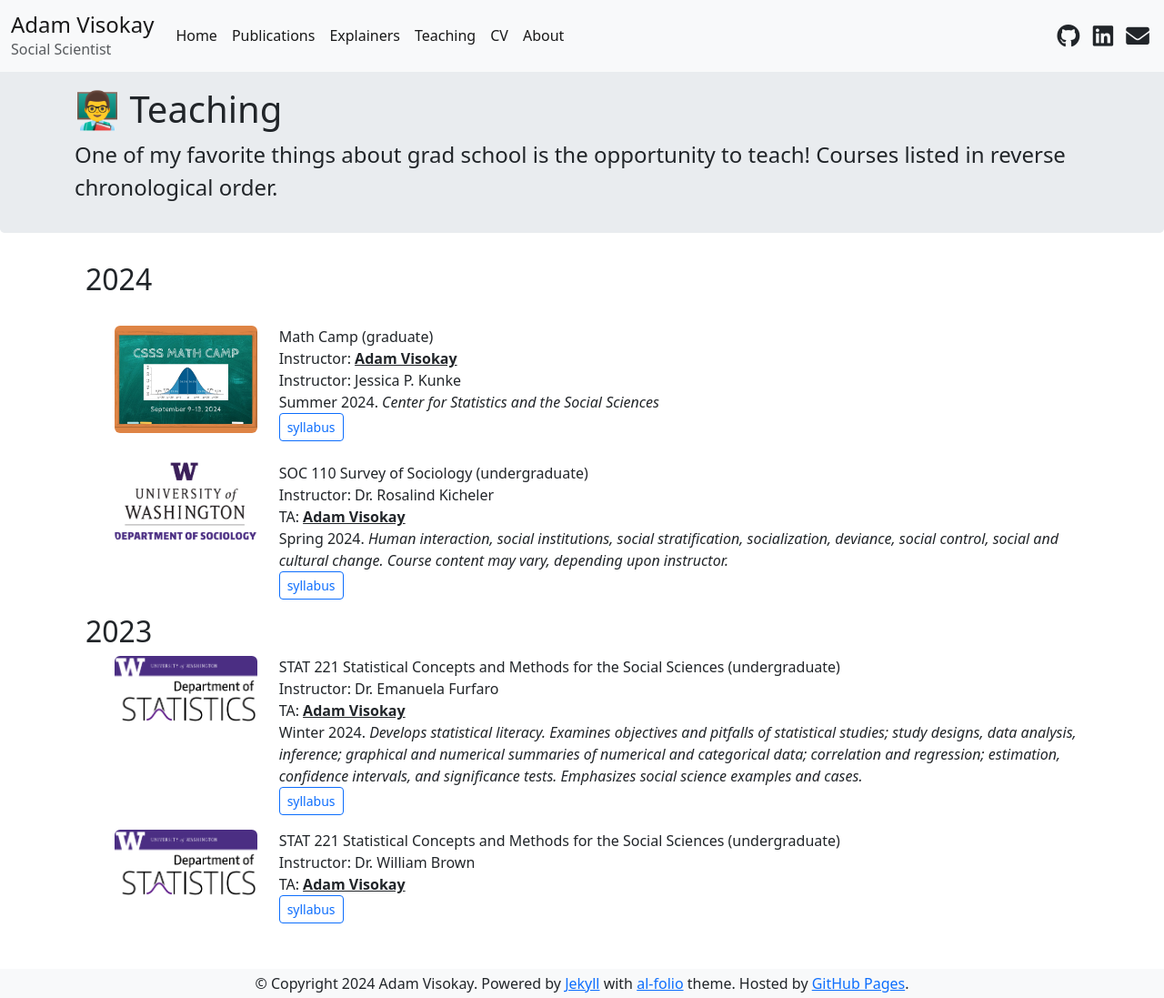
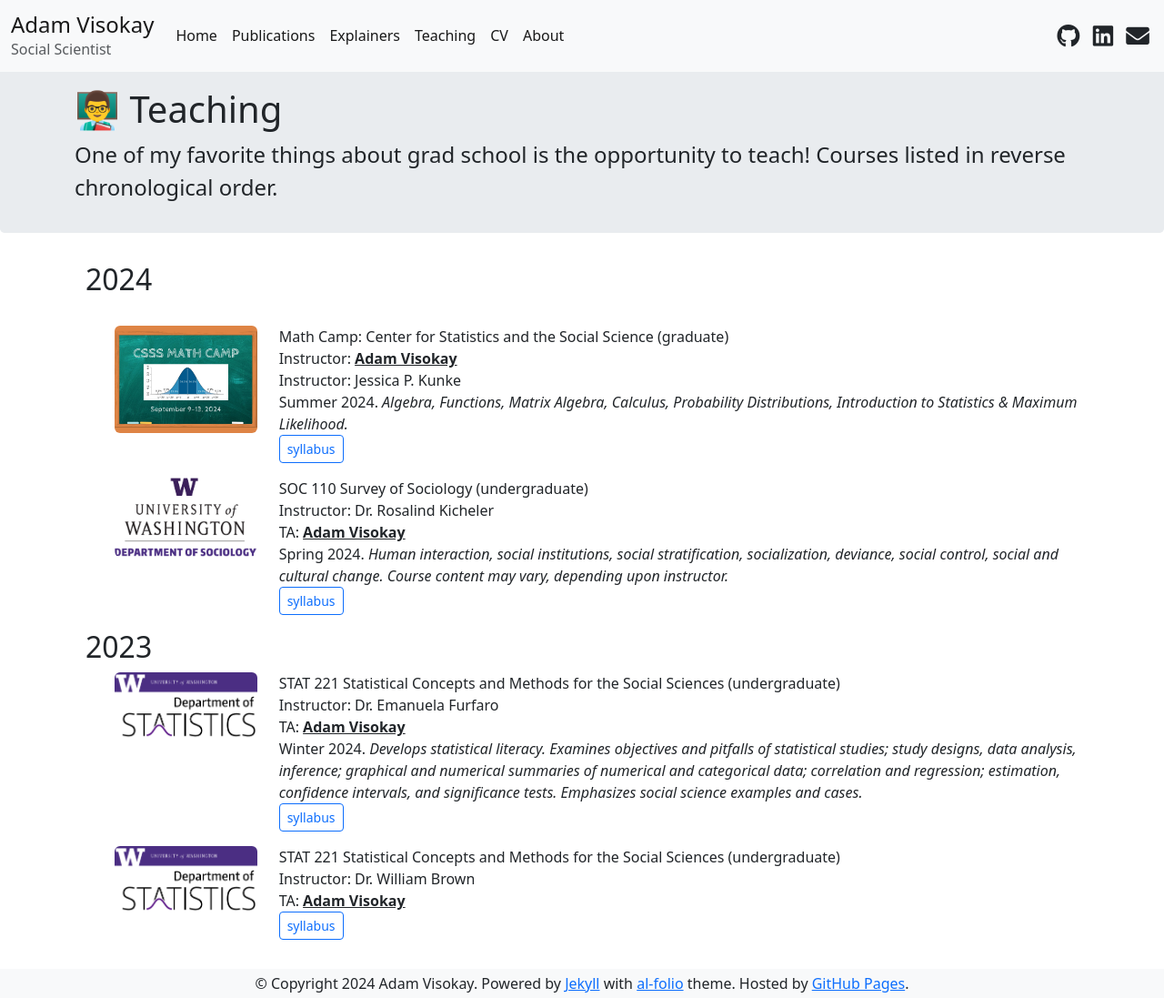
Before and after one commit to avisokay/avisokay.github.io, a Jekyll site: the page built from teaching.html, in a window 1280 px wide and 1097 px high. Shown: the whole window at 91% size. Built offline with Jekyll 4.4.1, drawn with Linux system fonts in a browser that asks for light colours; nearby versions of some CDN libraries.

Commit message:
updated teaching page

```diff
--- a/_includes/teaching.md
+++ b/_includes/teaching.md
@@ -16,13 +16,13 @@
                             </figure>
                         </div>
                         <div class="col-sm-10">
-                            <div class="title">Math Camp (graduate)</div>
+                            <div class="title">Math Camp: Center for Statistics and the Social Science (graduate)</div>
                             <div class="author">
                                 Instructor: <u><strong>Adam Visokay</strong></u><br>
                                 Instructor: Jessica P. Kunke
                             </div>
                             <div class="periodical">
-                                Summer 2024. <em>Center for Statistics and the Social Sciences</em>
+                                Summer 2024. <em>Algebra, Functions, Matrix Algebra, Calculus, Probability Distributions, Introduction to Statistics & Maximum Likelihood.</em>
                             </div>
                             <div class="links">
                                 <a href="/assets/teaching/mathcamp.html" class="btn btn-sm btn-outline-primary" target="_blank">syllabus</a>
```
